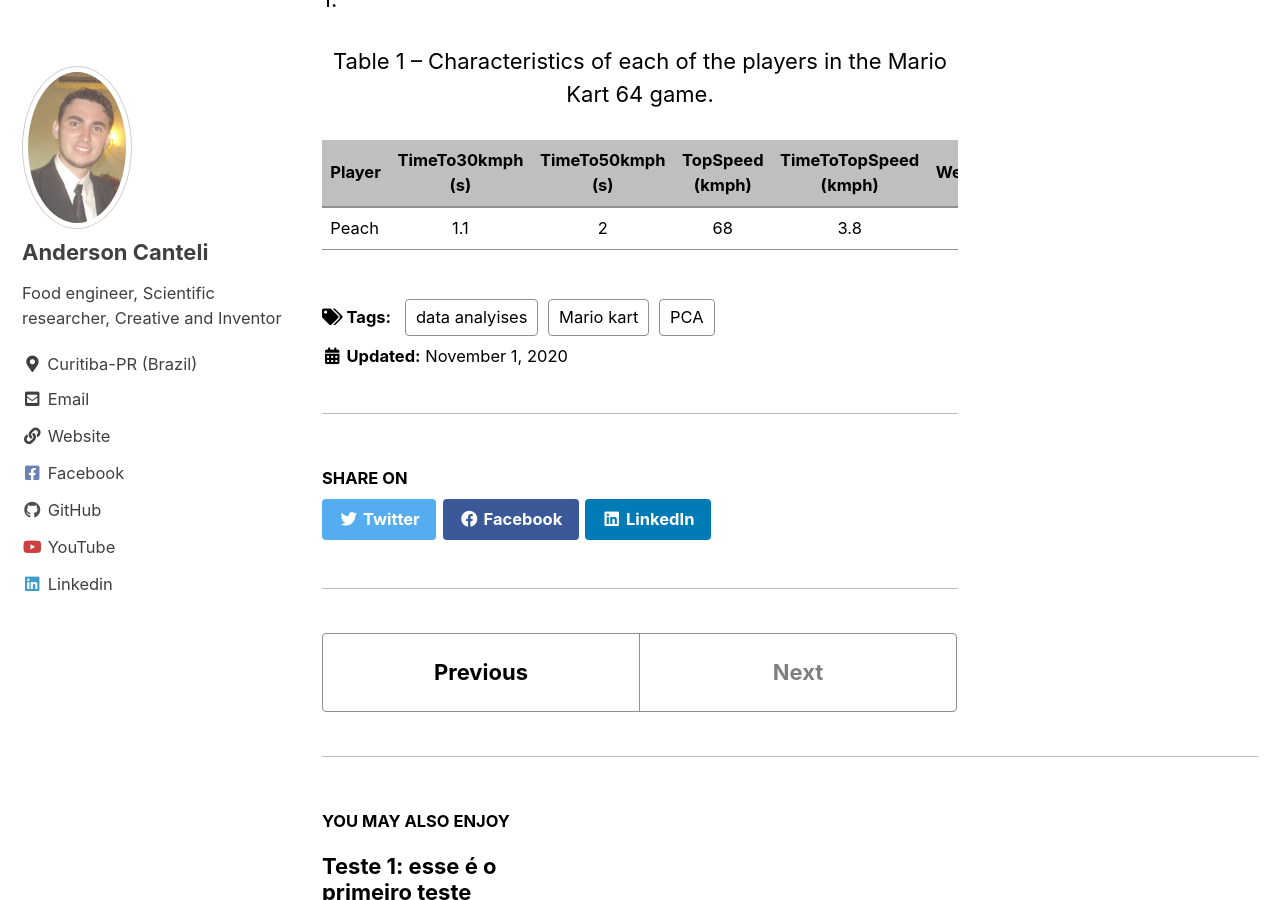
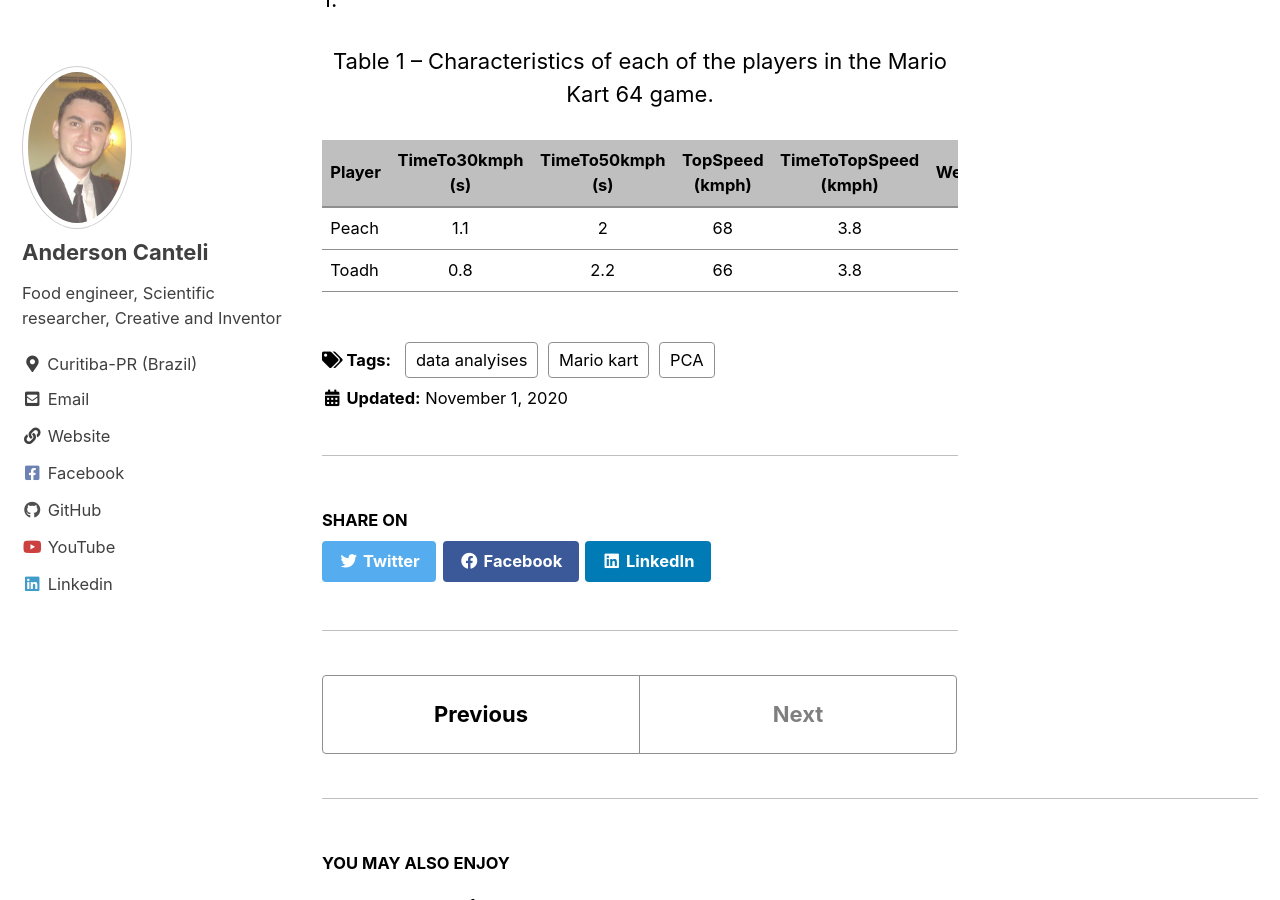
Before and after one commit to andersonmdcanteli/andersonmdcanteli.github.io, a Jekyll site: the page built from _posts/2020-11-01-PCA-MK64.md, in a window 1280 px wide and 900 px high, scrolled down 1799 px. Built offline with Jekyll 4.4.1, drawn with Linux system fonts in a browser that asks for light colours; cached includes are drawn as plain includes.

Commit message:
Update 2020-11-01-PCA-MK64.md

```diff
--- a/_posts/2020-11-01-PCA-MK64.md
+++ b/_posts/2020-11-01-PCA-MK64.md
@@ -31,4 +31,5 @@ Table 1 – Characteristics of each of the players in the Mario Kart 64 game.
 | Player | TimeTo30kmph (s) |	TimeTo50kmph (s) |	TopSpeed (kmph) |	TimeToTopSpeed (kmph) |	WeightClass |
 | :--- | :---: |	:---: |	:---: |	:---: |	:---: |
 | Peach | 1.1 |	2 |	68 |	3.8 |	Light |
-{: .size-1}
+| Toadh | 0.8 |	2.2 |	66 |	3.8 |	Light |
+{: .size-8}
```
